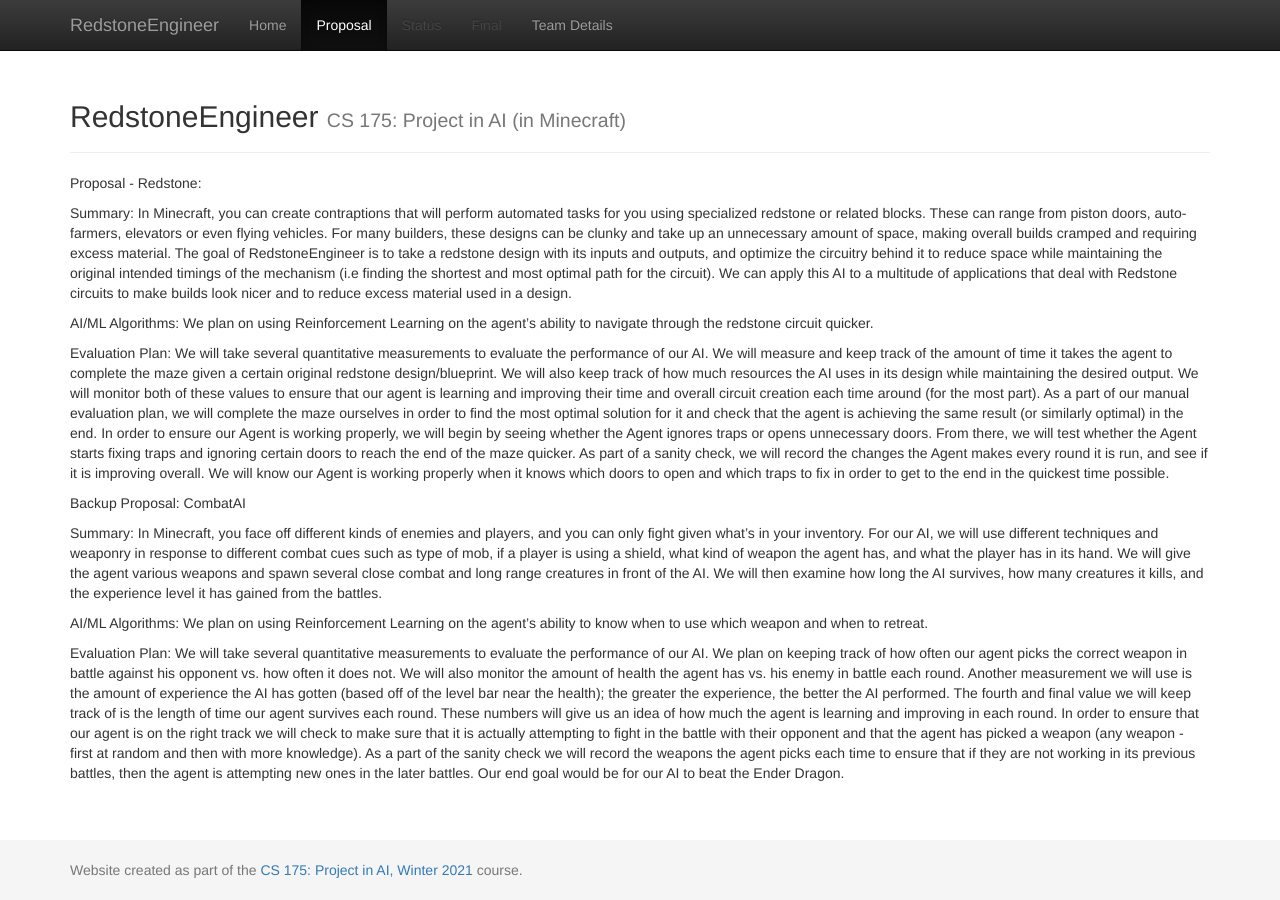
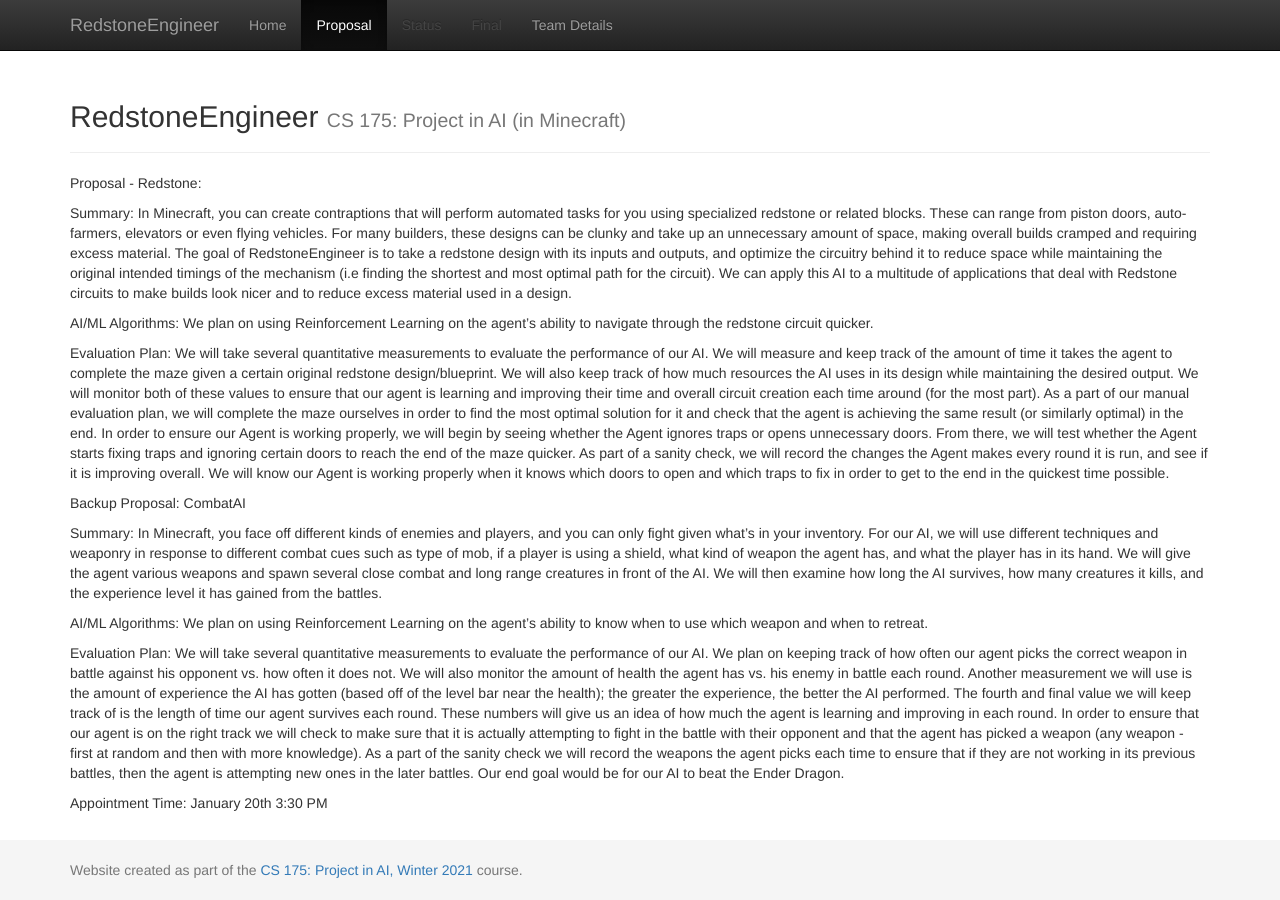
Before and after one commit to Globins/RedstoneEngineer, a Jekyll site: the page built from docs/proposal.md, in a window 1280 px wide. Built offline with Jekyll 4.4.1, drawn with Linux system fonts in a browser that asks for light colours.

Commit message:
appointment time

```diff
--- a/docs/proposal.md
+++ b/docs/proposal.md
@@ -30,3 +30,5 @@
 Evaluation Plan:
 	We will take several quantitative measurements to evaluate the performance of our AI. We plan on keeping track of how often our agent picks the correct weapon in battle against his opponent vs. how often it does not. We will also monitor the amount of health the agent has vs. his enemy in battle each round. Another measurement we will use is the amount of experience the AI has gotten (based off of the level bar near the health); the greater the experience, the better the AI performed. The fourth and final value we will keep track of is the length of time our agent survives each round. These numbers will give us an idea of how much the agent is learning and improving in each round.
 	In order to ensure that our agent is on the right track we will check to make sure that it is actually attempting to fight in the battle with their opponent and that the agent has picked a weapon (any weapon - first at random and then with more knowledge). As a part of the sanity check we will record the weapons the agent picks each time to ensure that if they are not working in its previous battles, then the agent is attempting new ones in the later battles. Our end goal would be for our AI to beat the Ender Dragon.
+
+Appointment Time: January 20th 3:30 PM
```
